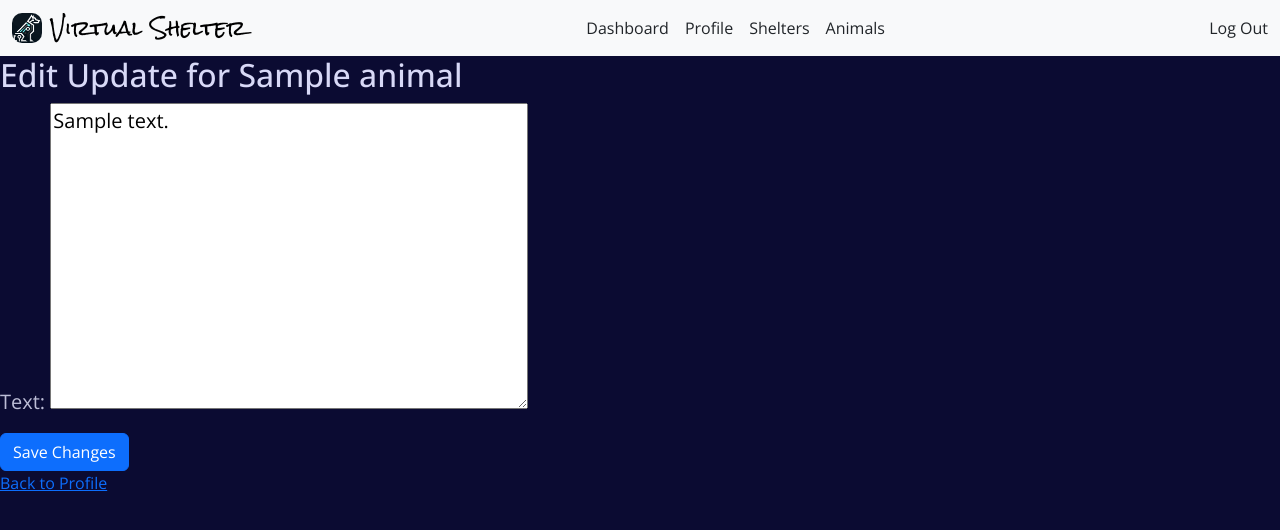
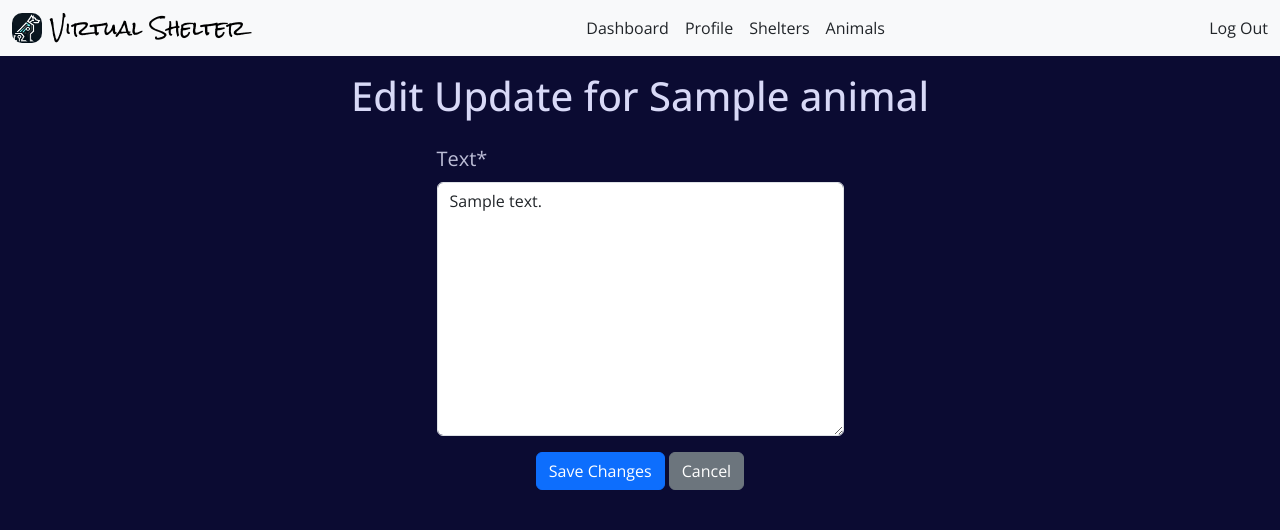
Before and after one commit to LlewBach/virtual-shelter, a Django app: page /animals/edit-update/1/ in a window 1280 px wide. Shown: the top 530 px of the page. Run offline with Django 5.2, Linux system fonts and the light colour scheme; a user stored in the database is signed in; tables that the repository leaves empty hold one stand-in row (values such as "Sample post"); some libraries are stand-ins or nearby versions.

Commit message:
Validate HTML

```diff
--- a/animals/templates/animals/edit_update.html
+++ b/animals/templates/animals/edit_update.html
@@ -1,11 +1,23 @@
 {% extends "base.html" %}
+{% load crispy_forms_tags %}
 
 {% block content %}
-<h2>Edit Update for {{ update.animal.name }}</h2>
-<form method="post">
-  {% csrf_token %}
-  {{ form.as_p }}
-  <button type="submit" class="btn btn-primary">Save Changes</button>
-</form>
-<a href="{% url 'animal_profile' update.id %}">Back to Profile</a>
+<h1 class="text-center mt-3 mb-4">Edit Update for {{ update.animal.name }}</h1>
+
+<div class="container mb-5">
+  <div class="row">
+    <div class="col-12 d-flex flex-column align-items-center">
+      <div class="wrapper">
+        <form method="POST">
+          {% csrf_token %}
+          {{ form|crispy }}
+          <div class="text-center">
+            <button type="submit" class="btn btn-primary">Save Changes</button>
+            <a href="{% url 'animal_profile' update.animal.id %}" class="btn btn-secondary">Cancel</a>
+          </div>
+        </form>
+      </div>
+    </div>
+  </div>
+</div>
 {% endblock %}
--- a/dashboard/templates/dashboard/dashboard.html
+++ b/dashboard/templates/dashboard/dashboard.html
@@ -30,12 +30,12 @@
           data-bs-target="#deleteSpriteModal{{ sprite.id }}">End
           Foster</a>
         <!-- Delete Modal -->
-        <div class="modal fade" id="deleteSpriteModal{{ sprite.id }}" tabindex="-1" aria-labelledby="deleteModalLabel"
-          aria-hidden="true">
+        <div class="modal fade" id="deleteSpriteModal{{ sprite.id }}" tabindex="-1"
+          aria-labelledby="deleteSpriteLabel{{ sprite.id }}" aria-hidden="true">
           <div class="modal-dialog">
             <div class="modal-content">
               <div class="modal-header">
-                <h1 class="modal-title fs-5 text-dark" id="deleteModalLabel">Are you sure?</h1>
+                <h1 class="modal-title fs-5 text-dark" id="deleteSpriteLabel{{ sprite.id }}">Are you sure?</h1>
                 <button type="button" class="btn-close" data-bs-dismiss="modal" aria-label="Close"></button>
               </div>
               <div class="modal-body">
--- a/dashboard/templates/dashboard/select_sprite.html
+++ b/dashboard/templates/dashboard/select_sprite.html
@@ -63,7 +63,7 @@
           <div class="carousel-inner">
             {% for value, name in form.fields.colour.choices %}
             <div class="carousel-item {% if forloop.first %}active{% endif %}">
-              <img src="" class="d-block w-100 sprite-option" data-value="{{ value }}" alt="{{ name }}">
+              <img src="#" class="d-block w-100 sprite-option" data-value="{{ value }}" alt="{{ name }}">
             </div>
             {% endfor %}
           </div>
--- a/profiles/templates/profiles/edit_profile.html
+++ b/profiles/templates/profiles/edit_profile.html
@@ -12,8 +12,8 @@
           {% csrf_token %}
           {{ form|crispy }}
           <div class="text-center">
-            <button type="submit" class="btn btn-primary me-3">Save Changes</button>
-            <a href="{% url 'profile' %}" class="btn btn-primary">Cancel</a>
+            <button type="submit" class="btn btn-primary me-3 mb-3">Save Changes</button>
+            <a href="{% url 'profile' %}" class="btn btn-primary mb-3">Cancel</a>
           </div>
         </form>
       </div>
--- a/shelters/templates/shelters/edit_shelter.html
+++ b/shelters/templates/shelters/edit_shelter.html
@@ -12,8 +12,8 @@
           {% csrf_token %}
           {{ form|crispy }}
           <div class="text-center">
-            <button type="submit" class="btn btn-primary">Save Changes</button>
-            <a href="{% url 'shelter_profile' id=shelter.id %}" class="btn btn-primary">Cancel</a>
+            <button type="submit" class="btn btn-primary mb-3">Save Changes</button>
+            <a href="{% url 'shelter_profile' id=shelter.id %}" class="btn btn-primary mb-3">Cancel</a>
           </div>
         </form>
       </div>
--- a/shelters/templates/shelters/shelter.html
+++ b/shelters/templates/shelters/shelter.html
@@ -49,7 +49,7 @@
         </div>
       </div>
 
-      <a href="{% url 'add_animal' %}" class="btn btn-primary">Add Animal</a>
+      <a href="{% url 'add_animal' %}" class="btn btn-primary mb-3">Add Animal</a>
       {% endif %}
     </div>
   </div>
--- a/templates/allauth/account/base.html
+++ b/templates/allauth/account/base.html
@@ -1,7 +1,6 @@
 {% extends "base.html" %}
 
 {% block content %}
-<h1 class="text-center">Parent template</h1>
 
 <div class="container">
   <div class="row">
--- a/templates/base.html
+++ b/templates/base.html
@@ -102,7 +102,7 @@
     integrity="sha384-YvpcrYf0tY3lHB60NNkmXc5s9fDVZLESaAA55NDzOxhy9GkcIdslK1eN7N6jIeHz"
     crossorigin="anonymous"></script>
 
-  <script type="text/javascript">
+  <script>
     document.addEventListener('DOMContentLoaded', function () {
       const toastElements = document.querySelectorAll('.toast');
       toastElements.forEach(function (toastElement) {
```
Also changed, not shown: home/templates/home/index.html (+5 -10 lines).
